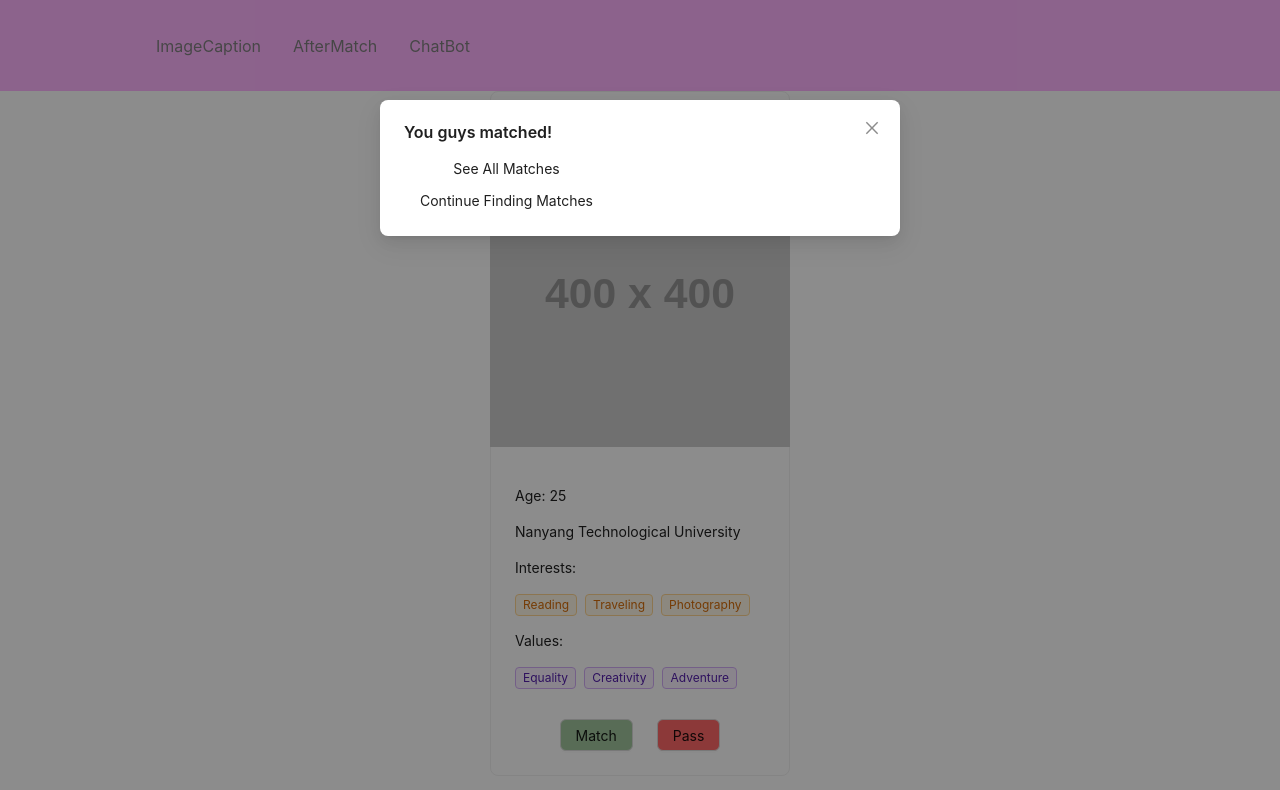
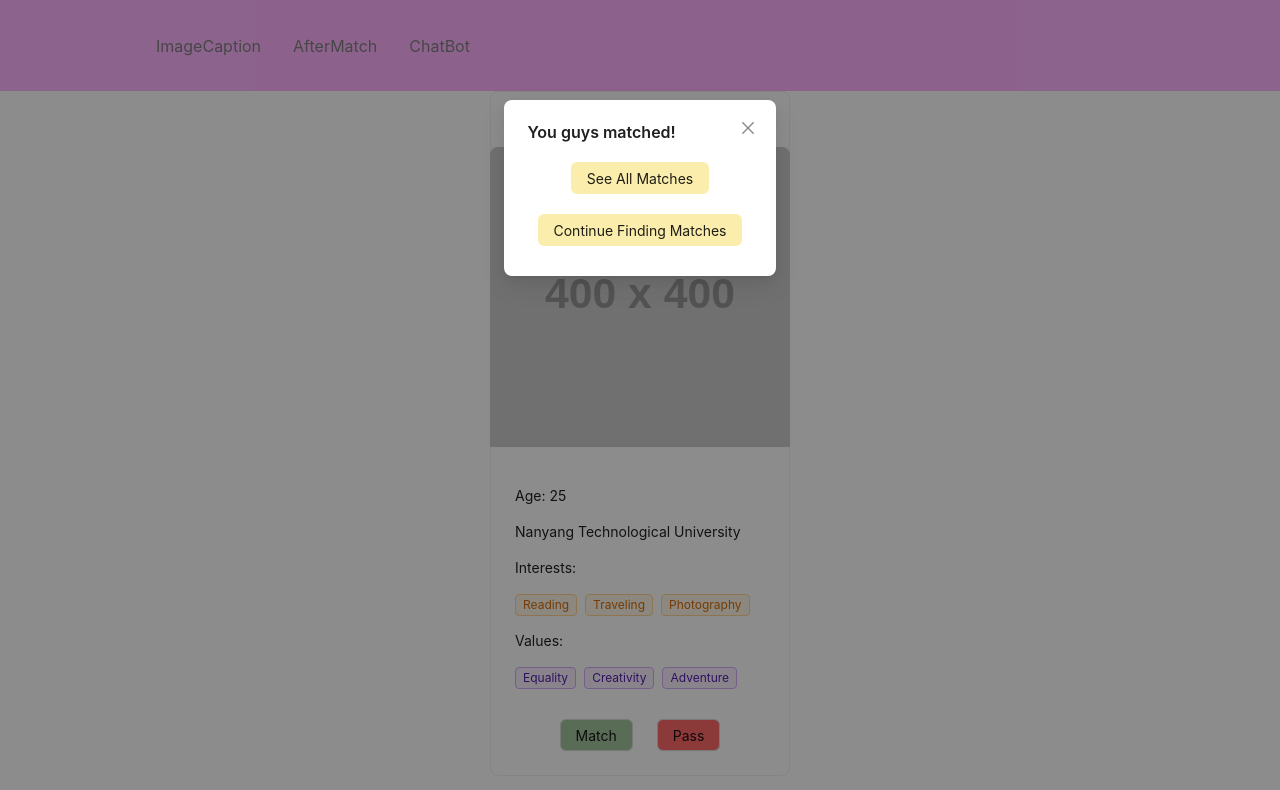
Before and after one commit to jlkz/techfestGroup69, a React (Create React App) app in the folder frontend/: page /FindMatch in a window 1280 px wide. Both pictures are taken after a click on the button "Match". Shown: the top 790 px of the page. Built offline with nearby package versions, Linux system fonts and the light colour scheme.

Commit message:
Fixed alignment of Modal

```diff
--- a/frontend/src/pages/FindMatch/MatchedModal.js
+++ b/frontend/src/pages/FindMatch/MatchedModal.js
@@ -1,6 +1,8 @@
 import React, {useState} from 'react';
 import { Modal, Space, Button } from "antd";
 import { useNavigate } from 'react-router-dom';
+
+import "../../stylesheets/custom-components.css";
 
 export default function MatchedModal(
   {
@@ -22,8 +24,12 @@ export default function MatchedModal(
 
 
   return (
-    <>
+    <div>
       <Modal
+      style={{
+        display: 'flex',
+        justifyContent: 'center',
+      }}
       title="You guys matched!"
       open={showMatchedModal}
       onClose={() => setShowMatchedModal(false)}
@@ -31,10 +37,10 @@ export default function MatchedModal(
       footer={null}
     >
       <Space direction="vertical" size="medium" align="center">
-        <Button type="button" onClick={handleRouteToAfterMatch}>See All Matches</Button>
-        <Button type="button" onClick={handleContinue}>Continue Finding Matches</Button>
+        <Button className="modal-button m-1" type="button" onClick={handleRouteToAfterMatch}>See All Matches</Button>
+        <Button className="modal-button m-1" type="button" onClick={handleContinue}>Continue Finding Matches</Button>
       </Space>
     </Modal>
-    </>
+    </div>
   )
 }
--- a/frontend/src/stylesheets/custom-components.css
+++ b/frontend/src/stylesheets/custom-components.css
@@ -42,6 +42,11 @@
     background-color: #EB5353 !important;
     color: black !important;
 }
+
+.modal-button{
+    background-color: #FBEEAC;
+}
+
 @keyframes loader-anim{
     0% {
         transform: rotate(0deg);
```
